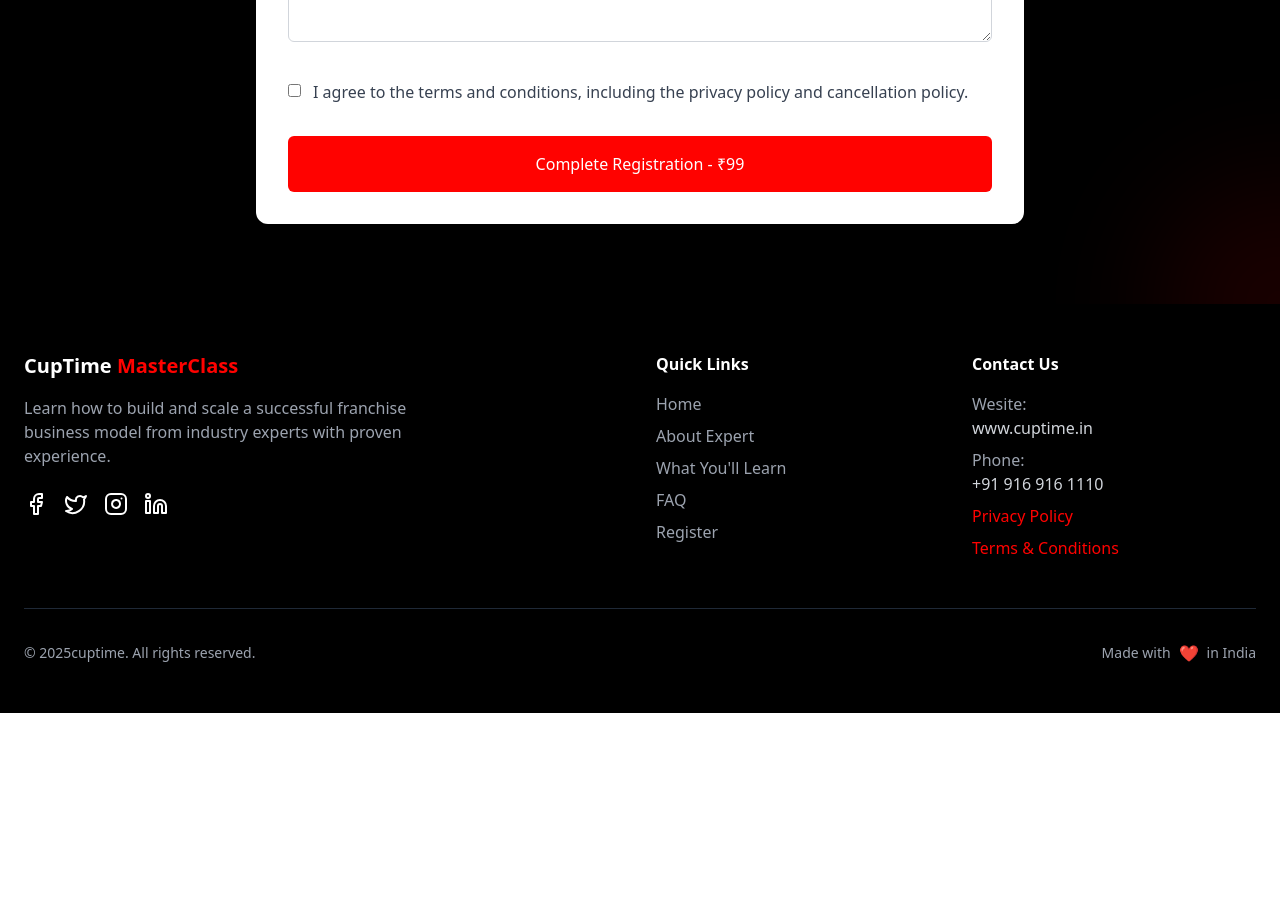
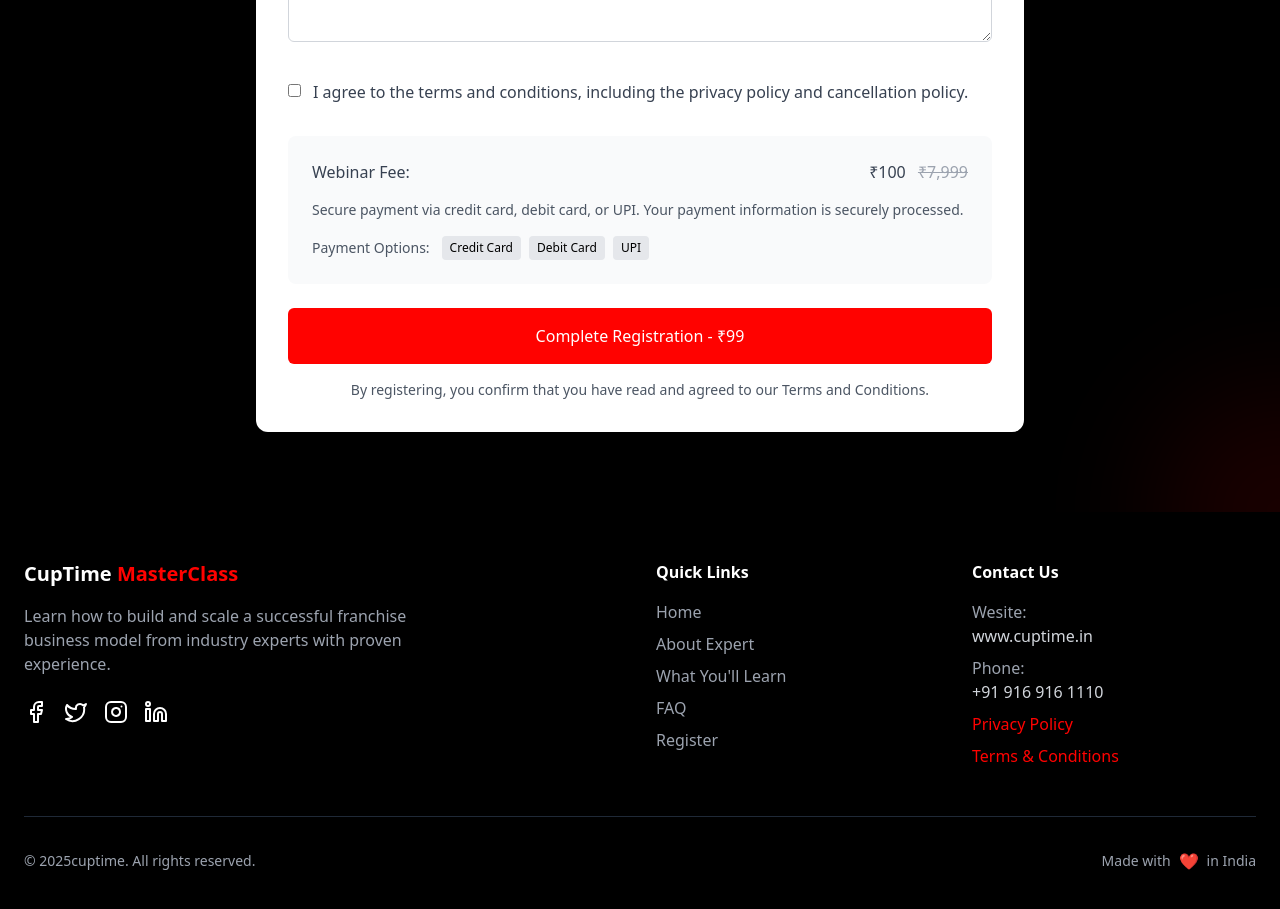
Before and after one commit to aravind2174/CUPTIME-LANDING-PAGE, a React (Vite) app in the folder project-bolt-sb1-9rak7br7/project/: page / in a window 1280 px wide. Shown: the part 5020-5929 px from the top of the page. Before the commit the page ends 5733 px from the top, so only its background shows below. Built offline with nearby package versions, Linux system fonts and the light colour scheme.

Commit message:
Update RegistrationForm.tsx

```diff
--- a/project-bolt-sb1-9rak7br7/project/src/components/RegistrationForm.tsx
+++ b/project-bolt-sb1-9rak7br7/project/src/components/RegistrationForm.tsx
@@ -24,9 +24,7 @@
       newErrors.email = 'Email is invalid';
     }
     if (!formData.phone.trim()) newErrors.phone = 'Phone number is required';
-    if (!formData.agreeToTerms) {
-      newErrors.agreeToTerms = 'You must agree to the terms and conditions';
-    }
+    if (!formData.agreeToTerms) newErrors.agreeToTerms = 'You must agree to the terms';
 
     setErrors(newErrors);
     return Object.keys(newErrors).length === 0;
@@ -52,14 +50,16 @@
   const handleSubmit = async (e: React.FormEvent) => {
     e.preventDefault();
 
-    if (validateForm()) {
-      setIsSubmitting(true);
-      try {
-        const response = await fetch('https://script.google.com/macros/s/AKfycbxyrXjeTRPzvQsdNaa96pnsIHBzLinxxpc6-CBOtFCCvC6JK1GizGK0LDTTOJ-lABjD/exec', {
-          method: 'POST',
-          mode: 'no-cors',
+    if (!validateForm()) return;
+    setIsSubmitting(true);
+
+    try {
+      const response = await fetch(
+        "https://script.google.com/macros/s/AKfycbxyrXjeTRPzvQsdNaa96pnsIHBzLinxxpc6-CBOtFCCvC6JK1GizGK0LDTTOJ-lABjD/exec",
+        {
+          method: "POST",
           headers: {
-            'Content-Type': 'application/json'
+            "Content-Type": "application/json",
           },
           body: JSON.stringify({
             name: formData.name,
@@ -67,10 +67,13 @@
             phone: formData.phone,
             experience: formData.experience,
             expectations: formData.expectations
-          })
-        });
+          }),
+        }
+      );
 
-        setIsSubmitting(false);
+      const result = await response.json();
+
+      if (result.status === "success") {
         setIsSubmitted(true);
         setFormData({
           name: '',
@@ -80,10 +83,14 @@
           expectations: '',
           agreeToTerms: false
         });
-      } catch (error) {
-        console.error('Submission error:', error);
-        setIsSubmitting(false);
+      } else {
+        alert("Submission failed: " + result.message);
       }
+    } catch (error) {
+      alert("Error submitting form. Please try again.");
+      console.error(error);
+    } finally {
+      setIsSubmitting(false);
     }
   };
 
@@ -114,13 +121,29 @@
               <div className="grid grid-cols-1 md:grid-cols-2 gap-6 mb-6">
                 <div>
                   <label htmlFor="name" className="block text-gray-700 font-medium mb-2">Full Name*</label>
-                  <input type="text" id="name" name="name" value={formData.name} onChange={handleChange} className={`w-full px-4 py-3 rounded-md border ${errors.name ? 'border-red-500' : 'border-gray-300'} focus:outline-none focus:ring-2 focus:ring-[#FF0200]`} placeholder="Your full name" />
+                  <input
+                    type="text"
+                    id="name"
+                    name="name"
+                    value={formData.name}
+                    onChange={handleChange}
+                    className={`w-full px-4 py-3 rounded-md border ${errors.name ? 'border-red-500' : 'border-gray-300'} focus:outline-none focus:ring-2 focus:ring-[#FF0200]`}
+                    placeholder="Your full name"
+                  />
                   {errors.name && <p className="text-red-500 text-sm mt-1">{errors.name}</p>}
                 </div>
 
                 <div>
                   <label htmlFor="email" className="block text-gray-700 font-medium mb-2">Email Address*</label>
-                  <input type="email" id="email" name="email" value={formData.email} onChange={handleChange} className={`w-full px-4 py-3 rounded-md border ${errors.email ? 'border-red-500' : 'border-gray-300'} focus:outline-none focus:ring-2 focus:ring-[#FF0200]`} placeholder="your.email@example.com" />
+                  <input
+                    type="email"
+                    id="email"
+                    name="email"
+                    value={formData.email}
+                    onChange={handleChange}
+                    className={`w-full px-4 py-3 rounded-md border ${errors.email ? 'border-red-500' : 'border-gray-300'} focus:outline-none focus:ring-2 focus:ring-[#FF0200]`}
+                    placeholder="your.email@example.com"
+                  />
                   {errors.email && <p className="text-red-500 text-sm mt-1">{errors.email}</p>}
                 </div>
               </div>
@@ -128,14 +151,28 @@
               <div className="grid grid-cols-1 md:grid-cols-2 gap-6 mb-6">
                 <div>
                   <label htmlFor="phone" className="block text-gray-700 font-medium mb-2">Phone Number*</label>
-                  <input type="tel" id="phone" name="phone" value={formData.phone} onChange={handleChange} className={`w-full px-4 py-3 rounded-md border ${errors.phone ? 'border-red-500' : 'border-gray-300'} focus:outline-none focus:ring-2 focus:ring-[#FF0200]`} placeholder="+91 916 916 1110" />
+                  <input
+                    type="tel"
+                    id="phone"
+                    name="phone"
+                    value={formData.phone}
+                    onChange={handleChange}
+                    className={`w-full px-4 py-3 rounded-md border ${errors.phone ? 'border-red-500' : 'border-gray-300'} focus:outline-none focus:ring-2 focus:ring-[#FF0200]`}
+                    placeholder="+91 916 916 1110"
+                  />
                   {errors.phone && <p className="text-red-500 text-sm mt-1">{errors.phone}</p>}
                 </div>
               </div>
 
               <div className="mb-6">
                 <label htmlFor="experience" className="block text-gray-700 font-medium mb-2">Business Experience</label>
-                <select id="experience" name="experience" value={formData.experience} onChange={handleChange} className="w-full px-4 py-3 rounded-md border border-gray-300 focus:outline-none focus:ring-2 focus:ring-[#FF0200] bg-white">
+                <select
+                  id="experience"
+                  name="experience"
+                  value={formData.experience}
+                  onChange={handleChange}
+                  className="w-full px-4 py-3 rounded-md border border-gray-300 focus:outline-none focus:ring-2 focus:ring-[#FF0200] bg-white"
+                >
                   <option value="">Select your experience level</option>
                   <option value="novice">Just starting out</option>
                   <option value="some">1-3 years experience</option>
@@ -146,25 +183,72 @@
 
               <div className="mb-8">
                 <label htmlFor="expectations" className="block text-gray-700 font-medium mb-2">What do you hope to learn from this webinar?</label>
-                <textarea id="expectations" name="expectations" value={formData.expectations} onChange={handleChange} rows={4} className="w-full px-4 py-3 rounded-md border border-gray-300 focus:outline-none focus:ring-2 focus:ring-[#FF0200]" placeholder="Share your expectations..."></textarea>
+                <textarea
+                  id="expectations"
+                  name="expectations"
+                  value={formData.expectations}
+                  onChange={handleChange}
+                  rows={4}
+                  className="w-full px-4 py-3 rounded-md border border-gray-300 focus:outline-none focus:ring-2 focus:ring-[#FF0200]"
+                  placeholder="Share your expectations..."
+                ></textarea>
               </div>
 
               <div className="mb-8">
                 <div className="flex items-start">
-                  <input type="checkbox" id="agreeToTerms" name="agreeToTerms" checked={formData.agreeToTerms} onChange={handleChange} className="mt-1 mr-3" />
-                  <label htmlFor="agreeToTerms" className={`text-gray-700 ${errors.agreeToTerms ? 'text-red-500' : ''}`}>I agree to the terms and conditions, including the privacy policy and cancellation policy.</label>
+                  <input
+                    type="checkbox"
+                    id="agreeToTerms"
+                    name="agreeToTerms"
+                    checked={formData.agreeToTerms}
+                    onChange={handleChange}
+                    className="mt-1 mr-3"
+                  />
+                  <label htmlFor="agreeToTerms" className={`text-gray-700 ${errors.agreeToTerms ? 'text-red-500' : ''}`}>
+                    I agree to the terms and conditions, including the privacy policy and cancellation policy.
+                  </label>
                 </div>
                 {errors.agreeToTerms && <p className="text-red-500 text-sm mt-1">{errors.agreeToTerms}</p>}
               </div>
 
-              <button type="submit" disabled={isSubmitting} className="w-full bg-[#FF0200] hover:bg-red-700 text-white py-4 px-6 rounded-md font-medium transition-colors flex items-center justify-center">
-                {isSubmitting ? 'Processing...' : 'Complete Registration - ₹99'}
+              <div className="bg-gray-50 p-6 rounded-lg mb-6">
+                <div className="flex items-center justify-between mb-4">
+                  <span className="text-gray-700 font-medium">Webinar Fee:</span>
+                  <span className="text-gray-700">₹100 <span className="line-through text-gray-400 ml-2">₹7,999</span></span>
+                </div>
+                <p className="text-sm text-gray-600 mb-4">
+                  Secure payment via credit card, debit card, or UPI. Your payment information is securely processed.
+                </p>
+                <div className="flex items-center space-x-3">
+                  <span className="text-sm text-gray-600">Payment Options:</span>
+                  <div className="flex space-x-2">
+                    <span className="bg-gray-200 px-2 py-1 rounded text-xs">Credit Card</span>
+                    <span className="bg-gray-200 px-2 py-1 rounded text-xs">Debit Card</span>
+                    <span className="bg-gray-200 px-2 py-1 rounded text-xs">UPI</span>
+                  </div>
+                </div>
+              </div>
+
+              <button
+                type="submit"
+                disabled={isSubmitting}
+                className="w-full bg-[#FF0200] hover:bg-red-700 text-white py-4 px-6 rounded-md font-medium transition-colors flex items-center justify-center"
+              >
+                {isSubmitting ? (
+                  <span>Processing...</span>
+                ) : (
+                  <span>Complete Registration - ₹99</span>
+                )}
               </button>
+
+              <p className="text-center text-gray-600 text-sm mt-4">
+                By registering, you confirm that you have read and agreed to our Terms and Conditions.
+              </p>
             </form>
           ) : (
             <div className="bg-white rounded-xl shadow-xl p-8 text-center">
-              <h3 className="text-2xl font-bold text-black mb-4">Thank you for registering!</h3>
-              <p className="text-gray-700">You will receive a confirmation email shortly with the webinar details.</p>
+              <h3 className="text-2xl font-bold text-green-600 mb-4">You're Registered!</h3>
+              <p className="text-gray-700">Check your email for confirmation and webinar details.</p>
             </div>
           )}
         </div>
```
